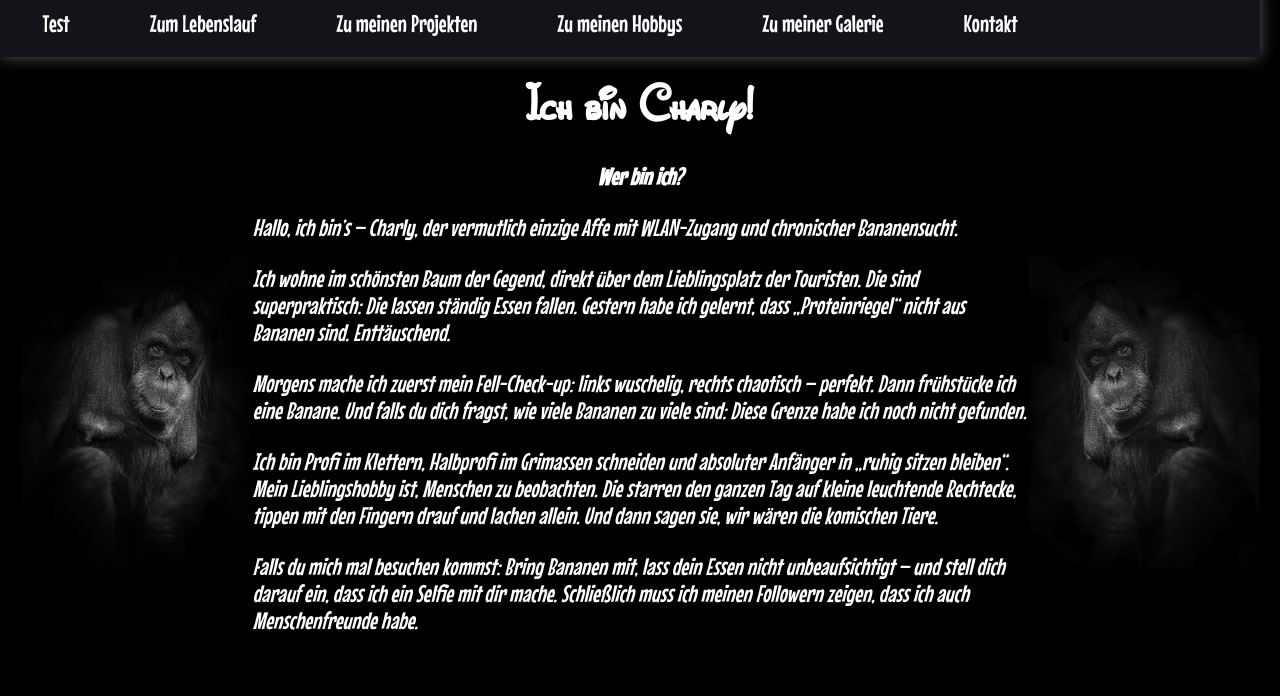
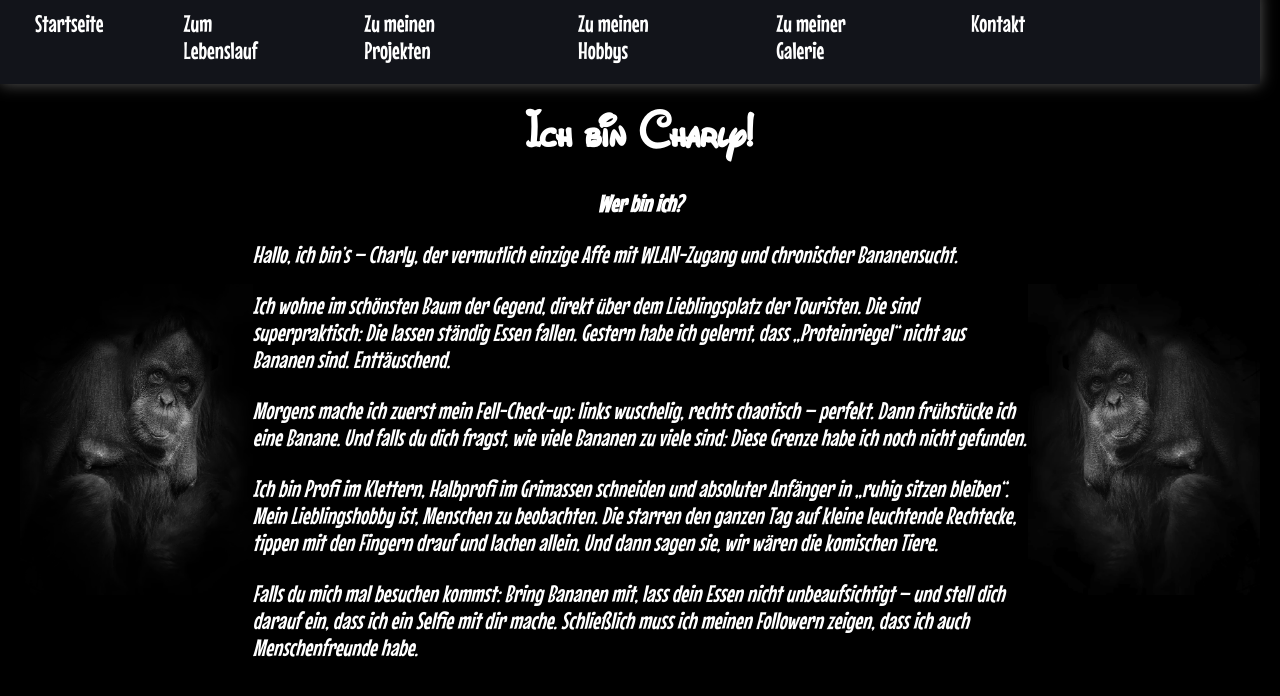
Before and after one commit to Henne0345/portfolio, a plain HTML site: page index.html in a window 1280 px wide. Drawn offline with Linux system fonts and the light colour scheme.

Commit message:
Startseite

```diff
--- a/index.html
+++ b/index.html
@@ -11,7 +11,7 @@
     <header>
         <nav>
             <ul>
-                <li><a href="index.html" target="_self" style="margin-right: 20px">Test </a></li>
+                <li><a href="index.html" target="_self" style="margin-right: 20px">Startseite</a></li>
                 <li><a href="pages/lebenslauf.html" target="_self" style="margin-right: 20px">Zum Lebenslauf </a></li>
                 <li><a href="pages/projekte.html" target="_self" style="margin-right: 20px">Zu meinen Projekten </a></li>
                 <li><a href="pages/hobbys.html" target="_self" style="margin-right: 20px">Zu meinen Hobbys </a></li>
```
